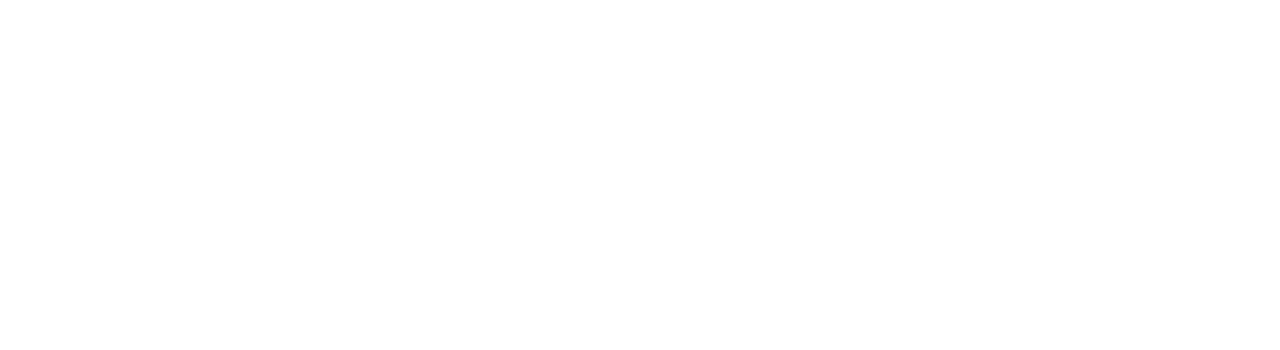
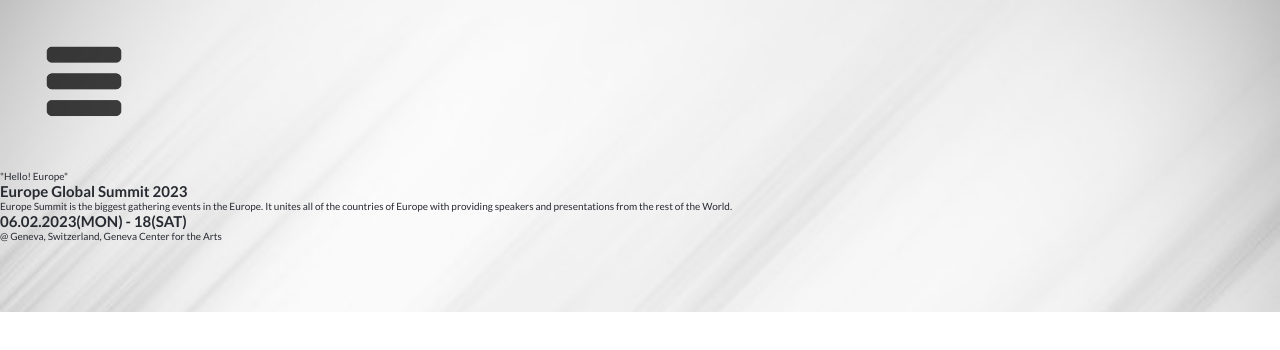
Before and after one commit to enis-memic/Europe-Global-Summit, a website: page index.html in a window 1280 px wide. Drawn offline with Linux system fonts and the light colour scheme; a web font is replaced by a local one.

Commit message:
Insert main page and style to it

```diff
--- a/index.html
+++ b/index.html
@@ -11,7 +11,31 @@
       rel="stylesheet"
     />
     <link href="http://fonts.cdnfonts.com/css/cocogoose" rel="stylesheet" />
-    <title>Creative Commons Global Summit 2015</title>
+    <link rel="stylesheet" href="style.css" />
+    <title>Europe Global Summit 2015</title>
   </head>
-  <body></body>
+  <body>
+    <section class="main">
+      <div class="nav-left">
+        <img src="images/enabled.jpg" alt="Enable icon" class="enabled-menu" />
+      </div>
+      <div class="headings">
+        <p class="sub-heading">"Hello! Europe"</p>
+        <h1>Europe Global Summit 2023</h1>
+      </div>
+      <div class="border-text">
+        <p class="border-paragraph">
+          Europe Summit is the biggest gathering events in the Europe. It unites
+          all of the countries of Europe with providing speakers and
+          presentations from the rest of the World.
+        </p>
+      </div>
+      <div class="date">
+        <h2 class="date-heading">06.02.2023(MON) - 18(SAT)</h2>
+        <span class="date-span"
+          >@ Geneva, Switzerland, Geneva Center for the Arts</span
+        >
+      </div>
+    </section>
+  </body>
 </html>
--- /dev/null
+++ b/style.css
@@ -0,0 +1,41 @@
+/* Defaul typo and color
+Main color: #272A31;
+Color 2 : #EC5241;
+Color 3 : #D3D3D3;
+
+-- Font -
+Main font: Cocogoose;
+Font: Lato; */
+
+@import url('https://fonts.googleapis.com/css2?family=Lato:ital,wght@0,100;0,300;0,400;0,700;0,900;1,700&display=swap');
+
+* {
+  box-sizing: border-box;
+  margin: 0;
+  padding: 0;
+}
+
+body {
+  font-family: 'Lato', sans-serif;
+  color: #272a31;
+}
+
+html {
+  font-size: 62.5%;
+}
+
+hr {
+  background-color: #ec5241;
+  border: 1px solid #ec5241;
+  margin-top: 1rem;
+  width: 5%;
+}
+.main {
+  background-image: url('./images/background.jpg');
+  background-size: cover;
+  padding-bottom: 7rem;
+}
+.enabled-menu {
+  width: 10%;
+  margin: 2rem;
+}
```
Also changed, not shown: images/ClosingIcon.png (added), images/background.jpg (added), images/enabled.jpg (added).
